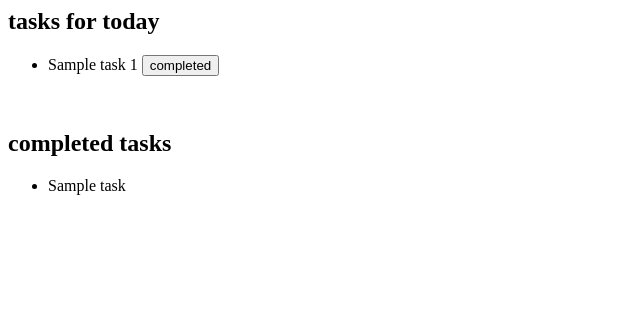
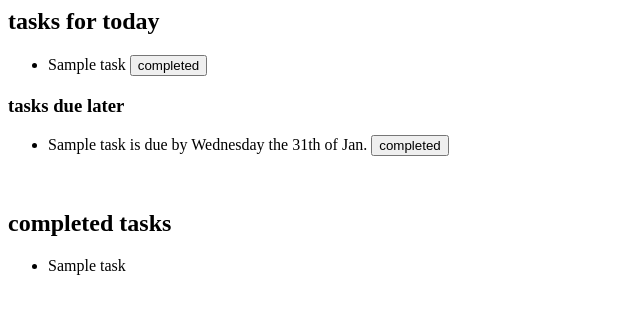
Before and after one commit to bdauer/tasktracker, a Django app: template tasktracker/tracktasks/templates/tracktasks/index.html in a window 1280 px wide. Shown: the top 314 px of the page, without its empty margins (0-640 px from the left). Run offline with Django 3.2, Linux system fonts and the light colour scheme; the template is opened without the code that fills it: most values are stand-ins (such as "Sample title", 1, 10 or a date in 2020).

Commit message:
Add tasks due later

```diff
--- a/tasktracker/tracktasks/templates/tracktasks/index.html
+++ b/tasktracker/tracktasks/templates/tracktasks/index.html
@@ -1,7 +1,7 @@
 <!-- should delete and then redirect back to this page  -->
 <!-- will need to add logic to display different types of buttons depending
 on the situation, e.g. is it a timed event? Has it begun? Is the task complete?  -->
-{% if daily_tasks_list %}
+{% if daily_tasks_list or still_due_tasks_list %}
     <h2>tasks for today</h2>
     <!-- <form method="POST" action="marktaskcomplete/">
         {% csrf_token %} -->
@@ -9,7 +9,7 @@ on the situation, e.g. is it a timed event? Has it begun? Is the task complete?
         {% for task in daily_tasks_list %}
             <form method="POST" action="marktaskcomplete/">
                         {% csrf_token %}
-            <li>{{ task.name }} {{ task.id }}
+            <li>{{ task.name }}
             <input type="hidden" value="{{ task.id }}" name="selected_task">
 
                 {% if task.is_timed %}
@@ -27,7 +27,31 @@ on the situation, e.g. is it a timed event? Has it begun? Is the task complete?
         </form>
         {% endfor %}
     </ul>
-    <!-- </form> -->
+
+    <h3>tasks due later</h3>
+    <ul>
+        {% for task in still_due_tasks_list %}
+            <form method="POST" action="marktaskcomplete/">
+                        {% csrf_token %}
+            <li>{{ task.name }} is due by {{ task.due_datetime|date:"l" }} the {{task.due_datetime|date:"tS"}} of {{task.due_datetime|date:"N"}}
+            <input type="hidden" value="{{ task.id }}" name="selected_task">
+
+                {% if task.is_timed %}
+                 remaining time: {{ task.remaining_time }}
+                    {% if task.start_time is None %}
+                        <button type="submit" name="start_timer">Start activity</button>
+                     {% elif task.start_time is not None %}
+                        <button type="submit" name="stop_timer">Stop activity</button>
+                    {% endif %}
+
+                {% else %}
+                    <button type="submit" name="completed">completed</button>
+                {% endif %}
+            </li>
+        </form>
+        {% endfor %}
+    </ul>
+
 {% else %}
     <p>There are no remaining tasks for today!</p>
 {% endif %}
--- a/tasktracker/tracktasks/views.py
+++ b/tasktracker/tracktasks/views.py
@@ -25,8 +25,10 @@ class IndexView(generic.ListView):
 
     def get_context_data(self, **kwargs):
         data = super().get_context_data(**kwargs)
+        data['daily_tasks_list'] = Task.is_scheduled_for(timezone.now()).filter(is_completed=False)
+        data['still_due_tasks_list'] = Task.is_still_due(timezone.now()).filter(is_completed=False)
+        # need to add the still due tasks below.
         data['completed_tasks_list'] = Task.is_scheduled_for(timezone.now()).filter(is_completed=True)
-        data['daily_tasks_list'] = Task.is_scheduled_for(timezone.now()).filter(is_completed=False)
         return data
 
 
```
Also changed, not shown: tasktracker/tracktasks/models.py (+4 -10 lines).
